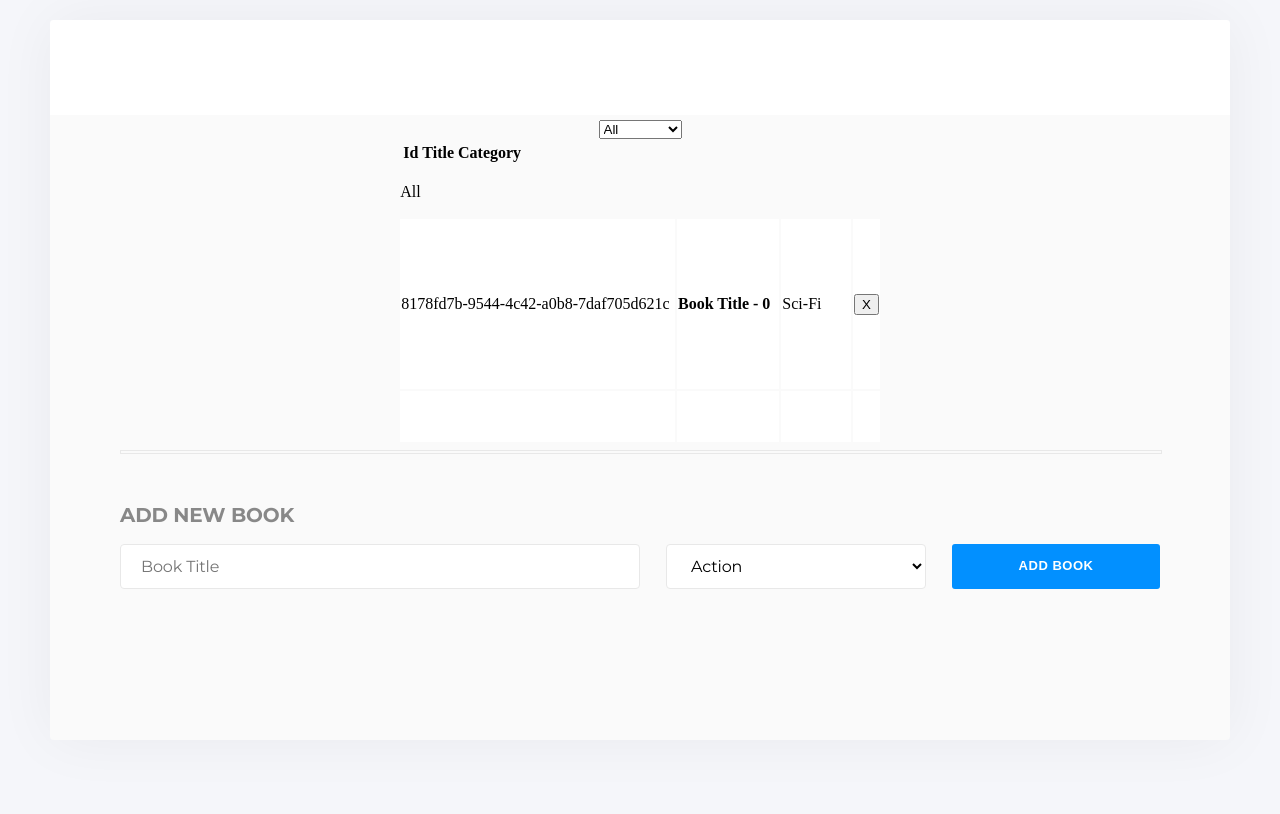
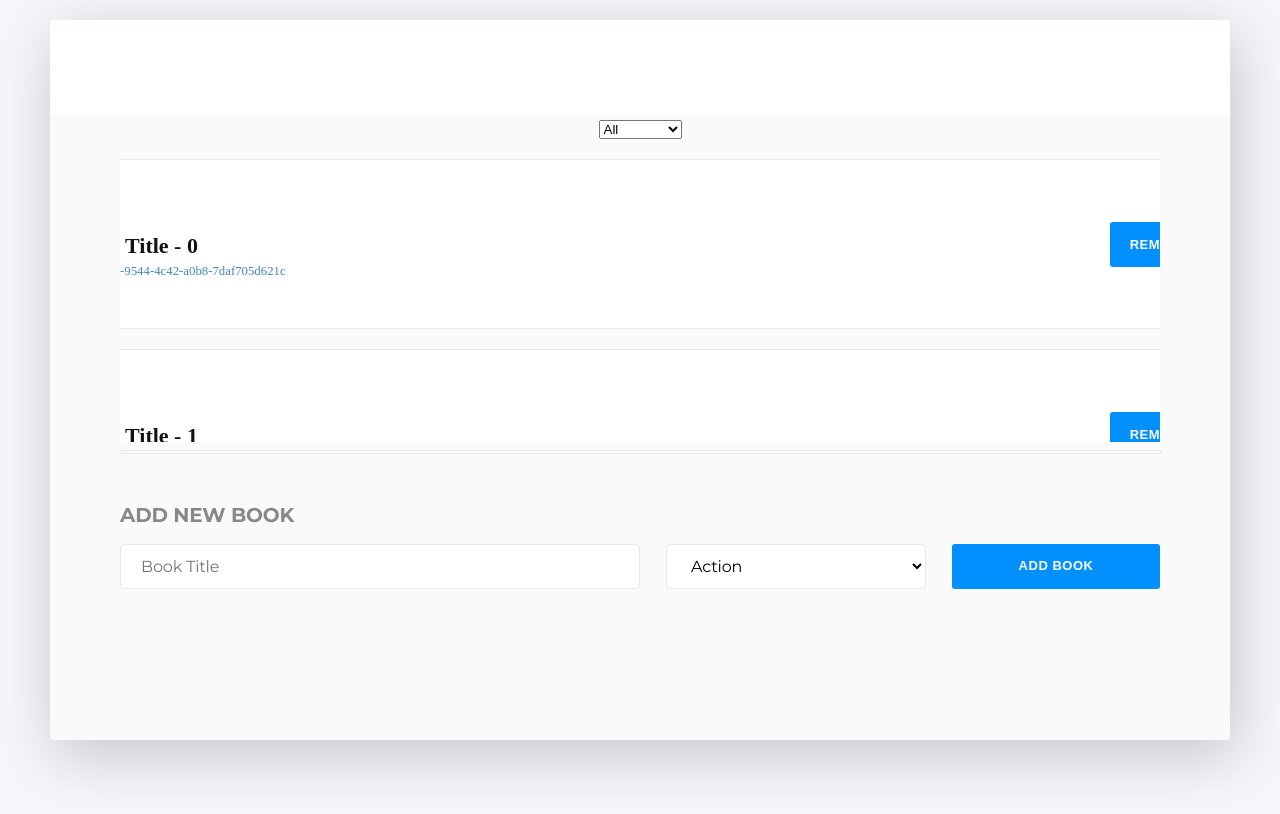
Before and after one commit to uryelah/Microverse-702-Bookstore, a React (Create React App) app: page / in a window 1280 px wide. Shown: the top 814 px of the page. Built offline with nearby package versions, Linux system fonts and the light colour scheme.

Commit message:
Refactor booklist and add style to it

```diff
--- a/src/components/Book.js
+++ b/src/components/Book.js
@@ -2,12 +2,14 @@ import React from 'react';
 import PropTypes from 'prop-types';
 
 const Book = ({ book, onClick }) => (
-  <tr className="book" key={book.id}>
-    <td>{book.id}</td>
-    <td><strong>{book.title}</strong></td>
-    <td>{book.category}</td>
-    <td><button type="button" onClick={() => onClick(book)}>X</button></td>
-  </tr>
+  <article className="book" key={book.id}>
+    <div>
+      <p className='book-category'>{book.category}</p>
+      <h2>{book.title}</h2>
+      <p className='book-id'>{book.id}</p>
+    </div>
+    <div><button className='btn' type="button" onClick={() => onClick(book)}>Remove</button></div>
+  </article>
 );
 
 Book.propTypes = {
--- a/src/components/BooksForm.js
+++ b/src/components/BooksForm.js
@@ -70,7 +70,7 @@ class BooksForm extends Component {
               <option key={category} default={i === 0 && true}>{category}</option>))
           }
         </select>
-        <button className="booksform-btn" type="submit"><p className="booksform-btn-text">Add Book</p></button>
+        <button className="booksform-btn btn" type="submit"><p className="booksform-btn-text">Add Book</p></button>
       </form>
     );
   }
--- a/src/containers/BookList.js
+++ b/src/containers/BookList.js
@@ -11,23 +11,15 @@ const BookList = ({
 }) => (
   <div className="booklist">
     <CategoryFilter onChange={changeFilter} />
-    <table>
-      <theader>
-        <tr>
-          <th>Id</th>
-          <th>Title</th>
-          <th>Category</th>
-        </tr>
-      </theader>
-      <tbody>
-        <p>{filter}</p>
+    <main>
+      <section>
         {
           books.filter(b => b.category === filter || filter === 'All').map(book => (
             <Book key={book.id} book={book} onClick={removeBook} />
           ))
         }
-      </tbody>
-    </table>
+      </section>
+    </main>
   </div>
 );
 
--- a/src/index.css
+++ b/src/index.css
@@ -33,7 +33,7 @@ table {
   width: calc(100% - 100px);
   height: calc(100% - 80px);
   border-radius: 4px;
-  box-shadow: 0 0 60px 0 rgba(0, 0, 0, 0.05);
+  box-shadow: 5px 15px 60px 0 rgba(0, 0, 0, 0.2);
   background-color: #fafafa;
   margin: 20px auto;
   position: relative;
@@ -70,12 +70,49 @@ table {
   flex-basis: 65%;
 }
 
+.booklist tr {
+  border: 1px solid red;
+  margin: 5px 5px;
+}
+
 .book {
   width: 1200px;
   height: 170px;
   border-radius: 4px;
   border: 1px solid #e8e8e8;
   background-color: #ffffff;
+  display: flex;
+  justify-content: space-between;
+  align-items: center;
+  padding: 10px 30px;
+  box-sizing: border-box;
+  margin: 20px;
+}
+
+.book p, .book h2 {
+  margin: 5px 0;
+  font-family: 'RobotoSlab';
+}
+
+.book h2 {
+  color: #121212;
+  font-size: 22px;
+  font-weight: bold;
+}
+
+.book-category {
+  font-family: 'Montserrat';
+  color: #888888;
+  font-weight: bold;
+}
+
+.book-id {
+  color: #4386bf;
+  font-size: 0.8rem;
+}
+
+.book .btn {
+  padding: 0 20px;
 }
 
 .booksform {
@@ -132,6 +169,13 @@ table {
 
 .booksform-btn {
   flex-basis: 20%;
+}
+
+.booksform-btn-text {
+  height: 18px;
+}
+
+.btn {
   height: 45px;
   border: none;
   border-radius: 3px;
@@ -140,10 +184,6 @@ table {
   text-align: center;
   cursor: pointer;
   text-transform: uppercase;
-}
-
-.booksform-btn-text {
-  height: 18px;
   font-size: 13px;
   font-weight: bold;
   font-stretch: normal;
```
